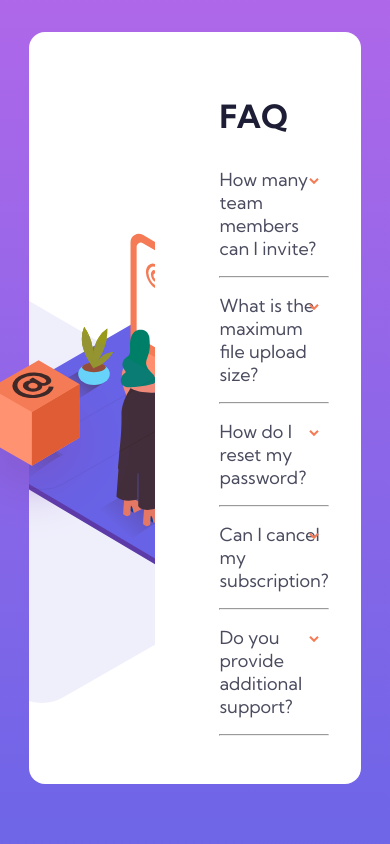
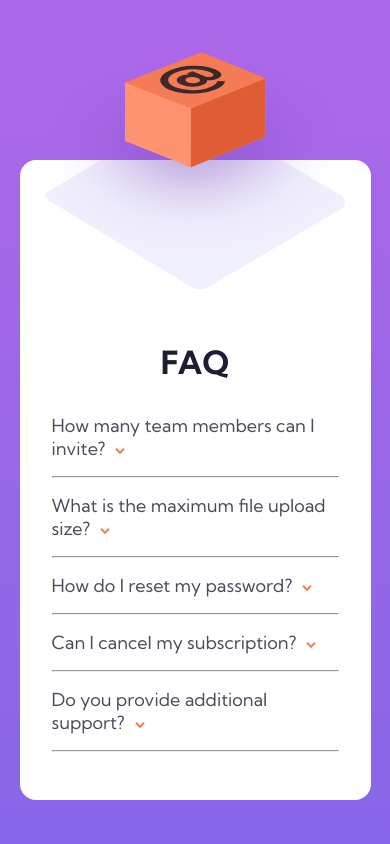
Before and after one commit to luizCosta-Serao/faq-accordion, a plain HTML site: page index.html in a window 390 px wide. Shown: the top 844 px of the page. Drawn offline with Linux system fonts and the light colour scheme.

Commit message:
Conclusão do projeto FAQ-accordion com responsivo e uso do JavaScript para exibir as respostas quando clicar na pergunta

```diff
--- a/script.js
+++ b/script.js
@@ -5,3 +5,14 @@ dt.forEach(item => {
     item.classList.toggle("active")
   })
 })
+
+
+const img = document.querySelector(".faq-img img")
+const media = window.matchMedia("(max-width:876px)")
+window.addEventListener("resize", () => {
+  if(media.matches === true) {
+    img.setAttribute("src", "./images/illustration-woman-online-mobile.svg")
+  } else {
+    img.setAttribute("src", "./images/illustration-box-desktop.svg")
+  }
+})
--- a/style.css
+++ b/style.css
@@ -1,3 +1,5 @@
+/*STYLE GERAL*/
+
 @import url('https://fonts.googleapis.com/css2?family=Kumbh+Sans:wght@400;700&display=swap');
 
 * {
@@ -7,9 +9,11 @@
 }
 
 body {
-  height: 110vh;
+  height: 120vh;
   background: linear-gradient(hsl(273, 75%, 66%), hsl(240, 73%, 65%)  );
 }
+
+/*STYLE CONTAINER FAQ-ACCORDION*/
 .faq-accordion {
   max-width: 900px;
   width: 85%;
@@ -22,8 +26,10 @@ body {
   border-radius: 1rem;
 }
 
+/*STYLE IMAGENS E ILUSTRAÇÕES*/
 .faq-img {
   height: 450px;
+  width: 100%;
   background-image: url("./images/illustration-woman-online-desktop.svg");
   background-repeat: no-repeat;
   background-size: 450px;
@@ -35,6 +41,7 @@ body {
   content: "";
   display: inline-block;
   width: 100%;
+  max-width: 400px;
   height: 670px;
   background-image: url("./images/bg-pattern-desktop.svg");
   background-position: -340px -150px;
@@ -47,13 +54,15 @@ body {
   position: absolute;
   top: 175px;
   left: -90px;
-  z-index: 99;
 }
+
+/*STYLE DA FAQ-QUESTIONS*/
 
 .faq-questions {
   padding: 2rem;
 }
 
+/*STYLE DO TÍTULO <h1>FAQ</h1>*/
 .faq-questions h1 {
   font-family: 'Kumbh Sans', sans-serif;
   font-size: 2rem;
@@ -61,6 +70,8 @@ body {
   color: hsl(238, 29%, 16%);
 }
 
+
+/*STYLE DAS PERGUNTAS*/
 .faq-questions dt {
   font-size: 1.125rem;
   font-family: 'Kumbh Sans', sans-serif;
@@ -70,28 +81,31 @@ body {
   transition: all 1s;
 }
 
+/*INSERÇÃO DA SETA NA PERGUNTA*/
 .faq-questions dt::after {
   content: "";
   display: inline-block;
   background-image: url("./images/icon-arrow-down.svg");
   width: 10px;
   height: 7px;
-  position: absolute;
-  right: 10px;
-  top: 10px;
+  position: relative;
+  right: -10px;
   transition: all .5s;
 }
 
+/*ADD CLASSE ACTIVE COM JAVASCRIPT PARA FICAR EM NEGRITO A PERGUNTA*/
 .faq-questions dt.active {
   font-weight: 700;
   transition: all .8s;
 }
 
+/*ADD CLASSE ACTIVE NA SETA PARA APONTAR PARA CIMA*/
 .faq-questions dt.active::after {
   transform: rotate(180deg);
   transition: all .5s;
 }
 
+/*STYLE DAS RESPOSTAS*/
 .faq-accordion dd {
   font-size: 1rem;
   font-family: 'Kumbh Sans', sans-serif;
@@ -101,6 +115,7 @@ body {
   opacity: 0;
 }
 
+/*ADD CLASSE ACTIVE COM JAVASCRIPT PARA EXIBIR AS RESPOSTAS AO CLICAR NA PERGUNTA*/
 .faq-accordion dd.active {
   margin-top: .5rem;
   margin-bottom: 1rem;
@@ -113,3 +128,57 @@ hr {
   margin-top: 1rem;
   margin-bottom: 1rem;
 }
+
+/*STYLE MOBILE RESPONSIVO*/
+@media (max-width:876px) {
+  .faq-accordion {
+    margin: 10rem auto;
+    display: flex;
+    flex-direction: column;
+    max-width: 500px;
+    width: 90%;
+    gap: 0;
+    position: relative;
+  }
+
+  .faq-img {
+    background-image: none;
+    height: 150px;
+  }
+
+  .faq-img::after {
+    max-width: 500px;
+    height: 150px;
+    background-image: url("./images/bg-pattern-mobile.svg");
+    background-position: center -1px;
+    background-size: 300px;
+  }
+
+  .faq-img img {
+    display: block;
+    text-align: center;
+    width: 90%;
+    max-width: 300px;
+    height: 200px;
+    position: absolute;
+    top: -110px;
+    left: 50%;
+    transform: translatex(-50%);
+  }
+
+
+  .faq-questions {
+    padding: 2rem;
+  }
+
+  .faq-questions h1 {
+    text-align: center;
+    margin: 0 0 2rem 0;
+  }
+}
+
+@media (max-width:450px) {
+  body {
+    height: 170vh;
+  }
+}
```
